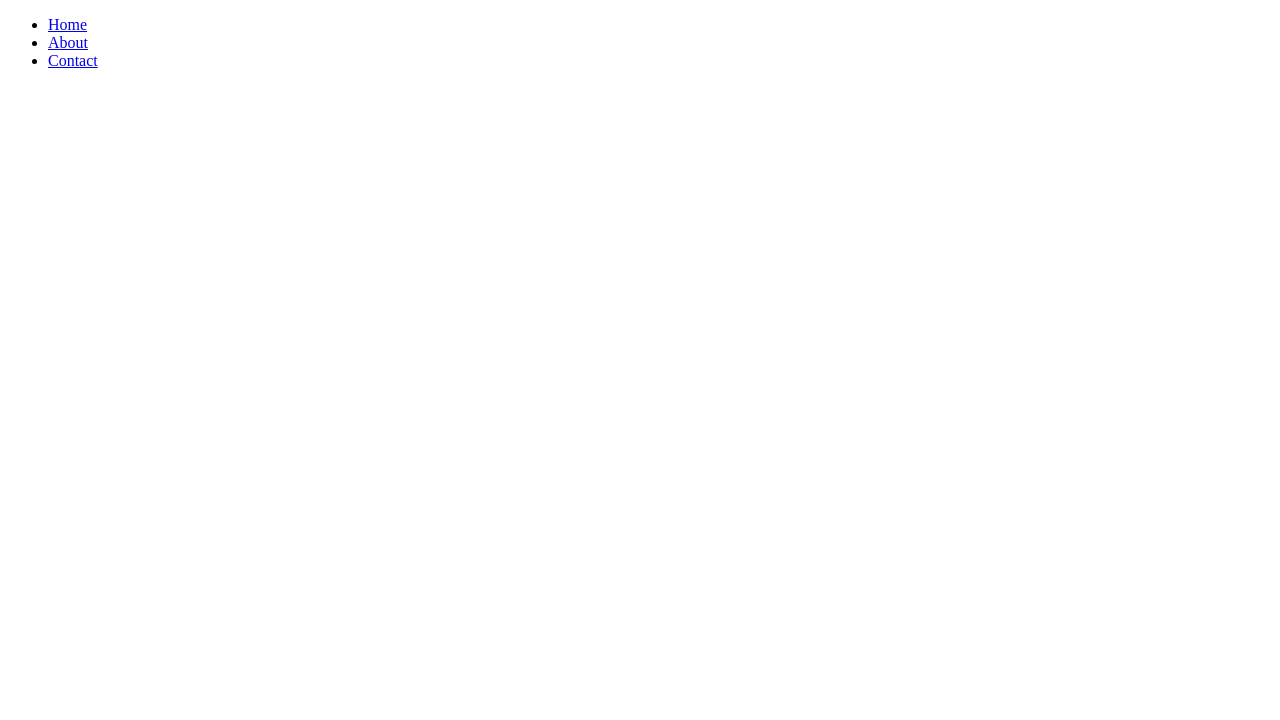
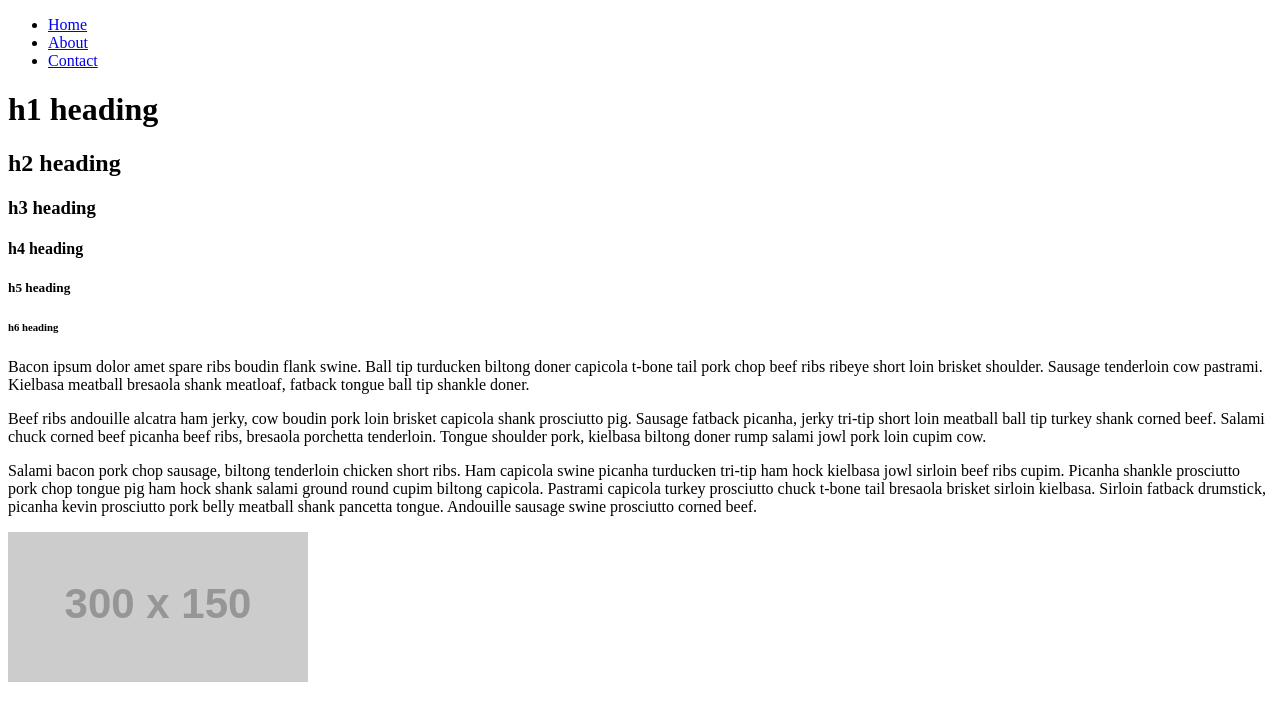
Before and after one commit to Andrewday40/simple_page, a website: page public/html/index.html in a window 1280 px wide. Drawn offline with Linux system fonts and the light colour scheme; placeholder pictures from the web are drawn by us.

Commit message:
fleshed out home page

```diff
--- a/public/html/index.html
+++ b/public/html/index.html
@@ -18,5 +18,30 @@
       </ul>
     </div>
     <!-- End of Navigation -->
+    <div>
+      <h1>h1 heading</h1>
+      <h2>h2 heading</h2>
+      <h3>h3 heading</h3>
+      <h4>h4 heading</h4>
+      <h5>h5 heading</h5>
+      <h6>h6 heading</h6>
+    </div>
+    <!-- Heading/title -->
+    <div>
+      <p>
+        Bacon ipsum dolor amet spare ribs boudin flank swine. Ball tip turducken biltong doner capicola t-bone tail pork chop beef ribs ribeye short loin brisket shoulder. Sausage tenderloin cow pastrami. Kielbasa meatball bresaola shank meatloaf, fatback tongue ball tip shankle doner.
+      </p>
+      <p>
+        Beef ribs andouille alcatra ham jerky, cow boudin pork loin brisket capicola shank prosciutto pig. Sausage fatback picanha, jerky tri-tip short loin meatball ball tip turkey shank corned beef. Salami chuck corned beef picanha beef ribs, bresaola porchetta tenderloin. Tongue shoulder pork, kielbasa biltong doner rump salami jowl pork loin cupim cow.
+      </p>
+      <p>
+        Salami bacon pork chop sausage, biltong tenderloin chicken short ribs. Ham capicola swine picanha turducken tri-tip ham hock kielbasa jowl sirloin beef ribs cupim. Picanha shankle prosciutto pork chop tongue pig ham hock shank salami ground round cupim biltong capicola. Pastrami capicola turkey prosciutto chuck t-bone tail bresaola brisket sirloin kielbasa. Sirloin fatback drumstick, picanha kevin prosciutto pork belly meatball shank pancetta tongue. Andouille sausage swine prosciutto corned beef.
+      </p>
+    </div>
+    <!-- Hook -->
+    <div>
+      <img src="http://placehold.it/300x150" alt="Some stuff and things">
+    </div>
+    <!-- picture -->
   </body>
 </html>
```
